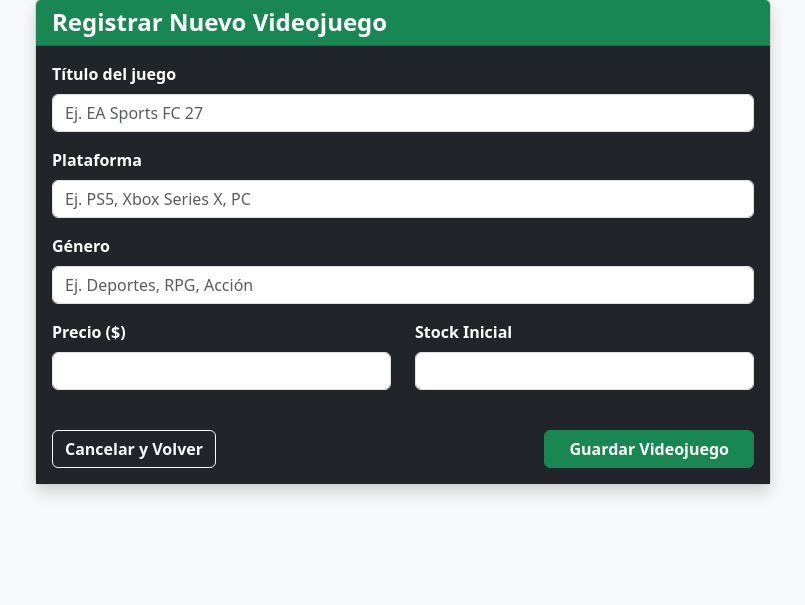
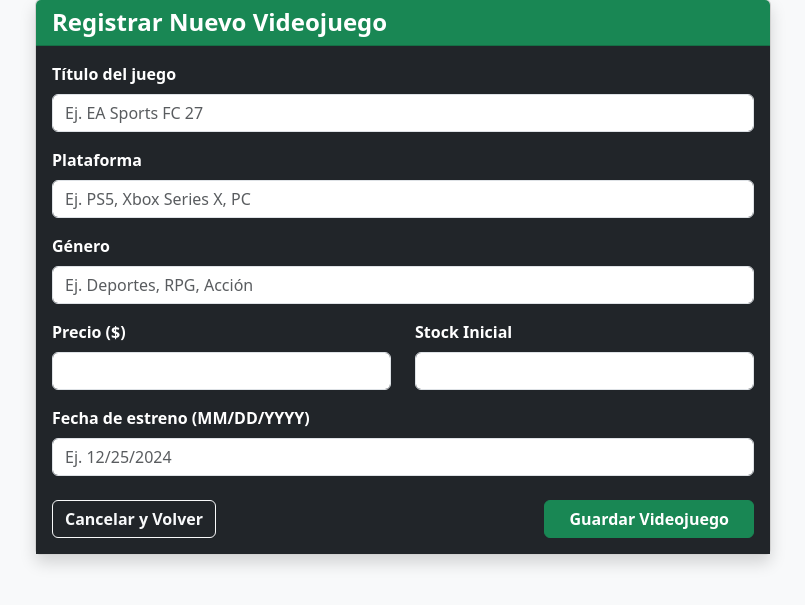
Before and after one commit to YerkoAranda1/EVA-BACKEND-2, a Django app: page /crear/ in a window 1280 px wide. Shown: the part 105-710 px from the top of the page, without its empty margins (237-1042 px from the left). Run offline with Django 5.2, Linux system fonts and the light colour scheme; parts of the project's set-up code (start-up, migrations or seed data) failed here and were passed over.

Commit message:
fix:correccion formato fecha CREATE

```diff
--- a/app_videojuegos/models.py
+++ b/app_videojuegos/models.py
@@ -6,6 +6,7 @@ class Videojuego(models.Model):
     genero = models.CharField(max_length=50)
     precio = models.IntegerField()
     stock = models.IntegerField()
+    fecha_estreno = models.Datafiel(verbose_name="Fecha de estreno")
 
     def __str__(self):
         return self.titulo
--- a/app_videojuegos/templates/app_videojuegos/crear_juego.html
+++ b/app_videojuegos/templates/app_videojuegos/crear_juego.html
@@ -4,67 +4,78 @@
     <meta charset="UTF-8">
     <meta name="viewport" content="width=device-width, initial-scale=1.0">
     <title>GameGo - Añadir Juego</title>
-    <!-- Cargamos Bootstrap 5 -->
     <link href="https://cdn.jsdelivr.net/npm/bootstrap@5.3.2/dist/css/bootstrap.min.css" rel="stylesheet">
 </head>
 <body class="bg-light">
 
-    <!-- Barra de navegación -->
     <nav class="navbar navbar-dark bg-dark shadow">
         <div class="container">
             <a class="navbar-brand fw-bold" href="{% url 'listar_juegos' %}">🎮 GameGo Admin</a>
         </div>
     </nav>
 
-    <!-- Contenedor principal -->
     <div class="container mt-5">
         <div class="row justify-content-center">
             <div class="col-md-8">
                 <div class="card shadow">
 
-                    <!-- Encabezado del formulario -->
                     <div class="card-header bg-success text-white">
                         <h4 class="mb-0 fw-bold">Registrar Nuevo Videojuego</h4>
                     </div>
 
-                    <!-- Cuerpo del formulario -->
                     <div class="card-body bg-dark text-white">
 
-                        <!-- action="" vacío significa que enviará los datos a la misma ruta actual (/crear/) -->
+                        {% if error %}
+                            <div class="alert alert-danger">{{ error }}</div>
+                        {% endif %}
+
                         <form method="POST" action="">
-                            {% csrf_token %} <!-- Etiqueta obligatoria de seguridad en Django -->
+                            {% csrf_token %}
 
                             <div class="mb-3">
                                 <label class="form-label fw-bold">Título del juego</label>
-                                <!-- El name="titulo" conecta directamente con request.POST['titulo'] en views.py -->
-                                <input type="text" name="titulo" class="form-control text-dark" placeholder="Ej. EA Sports FC 27" required>
+                                <input type="text" name="titulo" class="form-control text-dark"
+                                       placeholder="Ej. EA Sports FC 27"
+                                       value="{{ datos.titulo|default:'' }}" required>
                             </div>
 
                             <div class="mb-3">
                                 <label class="form-label fw-bold">Plataforma</label>
-                                <!-- El name="plataforma" conecta con request.POST['plataforma'] -->
-                                <input type="text" name="plataforma" class="form-control text-dark" placeholder="Ej. PS5, Xbox Series X, PC" required>
+                                <input type="text" name="plataforma" class="form-control text-dark"
+                                       placeholder="Ej. PS5, Xbox Series X, PC"
+                                       value="{{ datos.plataforma|default:'' }}" required>
                             </div>
 
                             <div class="mb-3">
                                 <label class="form-label fw-bold">Género</label>
-                                <!-- El name="genero" conecta con request.POST['genero'] -->
-                                <input type="text" name="genero" class="form-control text-dark" placeholder="Ej. Deportes, RPG, Acción" required>
+                                <input type="text" name="genero" class="form-control text-dark"
+                                       placeholder="Ej. Deportes, RPG, Acción"
+                                       value="{{ datos.genero|default:'' }}" required>
                             </div>
 
-                            <!-- AQUÍ ESTABA EL CORTE: Campos de Precio y Stock -->
                             <div class="row">
                                 <div class="col-md-6 mb-3">
                                     <label class="form-label fw-bold">Precio ($)</label>
-                                    <input type="number" name="precio" class="form-control text-dark" min="1" required>
+                                    <input type="number" name="precio" class="form-control text-dark"
+                                           min="1" value="{{ datos.precio|default:'' }}" required>
                                 </div>
                                 <div class="col-md-6 mb-3">
                                     <label class="form-label fw-bold">Stock Inicial</label>
-                                    <input type="number" name="stock" class="form-control text-dark" min="0" required>
+                                    <input type="number" name="stock" class="form-control text-dark"
+                                           min="0" value="{{ datos.stock|default:'' }}" required>
                                 </div>
                             </div>
 
-                            <!-- Botones de acción -->
+                            <div class="mb-3">
+                                <label class="form-label fw-bold">Fecha de estreno (MM/DD/YYYY)</label>
+                                <input type="text" name="fecha_estreno" class="form-control text-dark"
+                                       placeholder="Ej. 12/25/2024"
+                                       pattern="(0[1-9]|1[0-2])/(0[1-9]|[12][0-9]|3[01])/[0-9]{4}"
+                                       title="Usa el formato MM/DD/YYYY, por ejemplo 12/25/2024"
+                                       maxlength="10"
+                                       value="{{ datos.fecha_estreno|default:'' }}" required>
+                            </div>
+
                             <div class="d-flex justify-content-between mt-4">
                                 <a href="{% url 'listar_juegos' %}" class="btn btn-outline-light fw-bold">Cancelar y Volver</a>
                                 <button type="submit" class="btn btn-success fw-bold px-4">Guardar Videojuego</button>
--- a/app_videojuegos/views.py
+++ b/app_videojuegos/views.py
@@ -1,3 +1,4 @@
+from datetime import datetime
 from django.shortcuts import render, redirect
 from .models import Videojuego
 
@@ -17,6 +18,8 @@ def crear_juego(request):
         genero = request.POST['genero']
         precio = request.POST['precio']
         stock = request.POST['stock']
+        fecha_texto = request.POST['fecha_estreno'].strip()
+
 
         # Creamos el registro en MySQL
         Videojuego.objects.create(
@@ -24,7 +27,8 @@ def crear_juego(request):
             plataforma=plataforma,
             genero=genero,
             precio=precio,
-            stock=stock
+            stock=stock,
+            fecha_estreno = fecha_estreno,
         )
         return redirect('listar_juegos')
 
```
